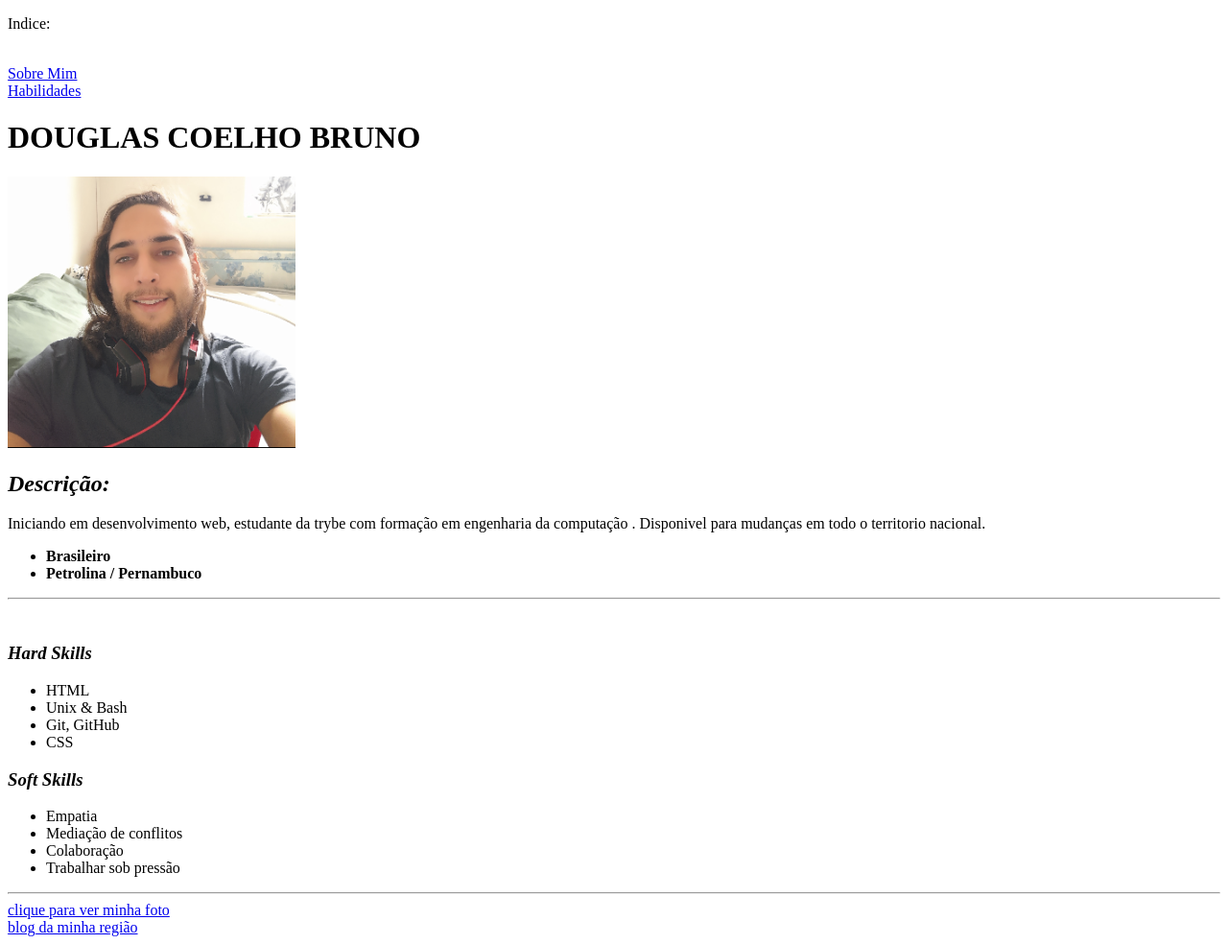
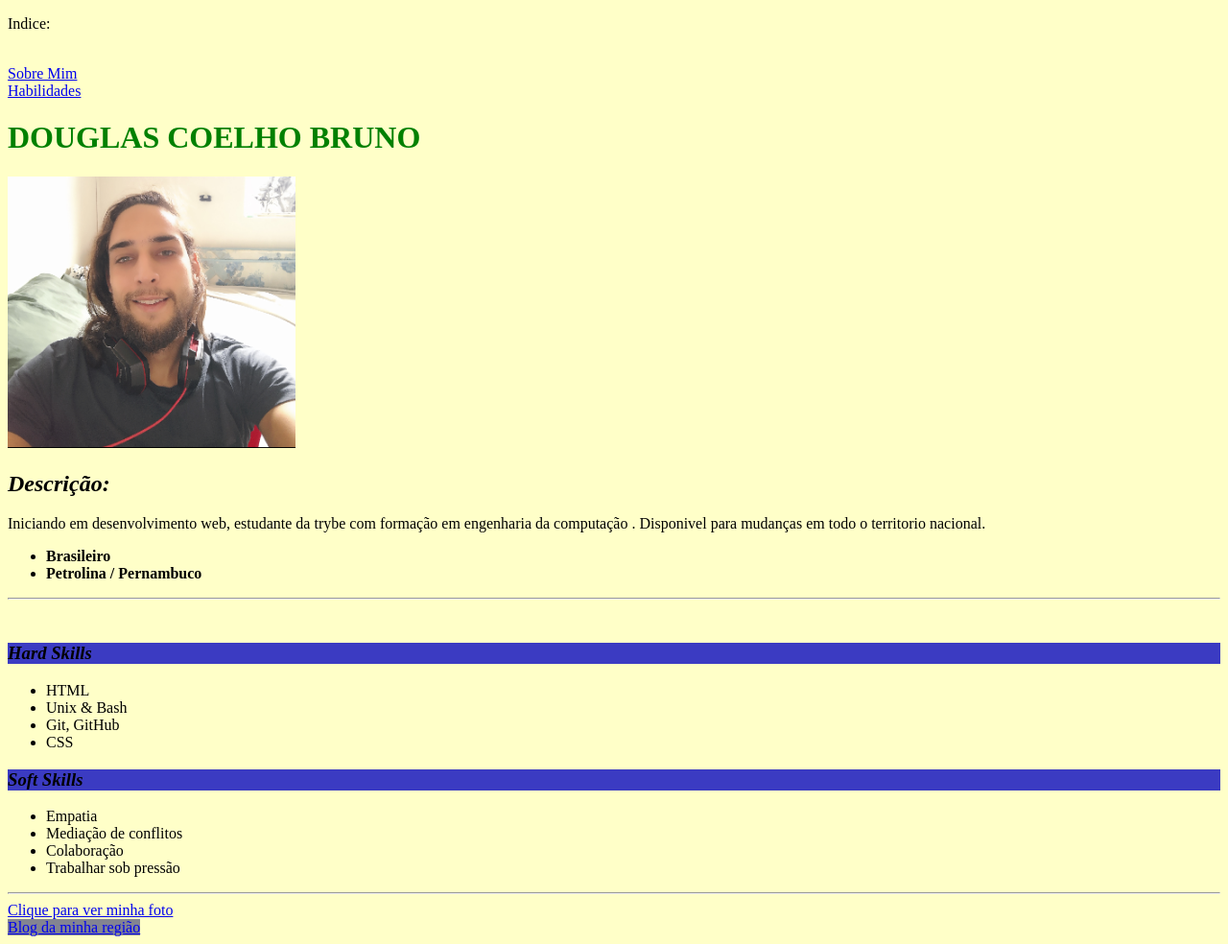
Before and after one commit to sgtmbdouglas/sgtmbdouglas.github.io, a plain HTML site: page index.html in a window 1280 px wide. Shown: the whole page at 96% size. Drawn offline with Linux system fonts and the light colour scheme.

Commit message:
comecando nas cores

```diff
--- a/index.html
+++ b/index.html
@@ -7,6 +7,21 @@
         <meta charset="UTF-8"> <!--*conjunto de caracteres da
         lingua portuguesa* -->
         <title>HTML</title> <!--fica na barra do navegador-->
+        <style>
+            h1 {
+                color: green
+            }
+            body {
+                background-color: rgb(255,400,200);
+            }
+            .titulo-3{
+                background-color: rgb(59, 59, 194);
+            }
+            #cor-do-blog{
+                background-color: rgb(131, 132, 145);
+            }
+
+        </style>
       </head>
       <body>
           <p>Indice:</p>
@@ -29,14 +44,14 @@
           </ul>
           <hr>
           <br>
-          <h3 id='skills'> <em>Hard Skills</em></h3>
+          <h3 id='skills' class="titulo-3"> <em>Hard Skills</em></h3>
           <ul>
               <li>HTML</li>
               <li>Unix & Bash</li>
               <li>Git, GitHub</li>
               <li>CSS</li>
           </ul>
-          <h3> <em>Soft Skills</em> </h3>
+          <h3 class="titulo-3"> <em>Soft Skills</em> </h3>
           <ul>
               <li>Empatia</li>
               <li>Mediação de conflitos</li>
@@ -44,10 +59,11 @@
               <li>Trabalhar sob pressão</li>
           </ul>
           <hr>
-          <a href="#minhafoto">clique para ver minha foto </a>
+          <a href="#minhafoto">Clique para ver minha foto </a>
           <br>
-          <a href="https://www.carlosbritto.com/"
-          target="blank">blog da minha região</a>
+          <a id="cor-do-blog"
+          href="https://www.carlosbritto.com/"
+          target="blank">Blog da minha região</a>
 
     </body>
     </html>
```
